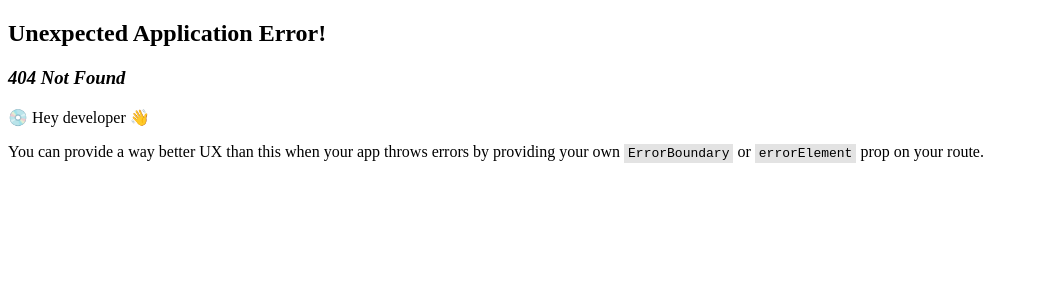
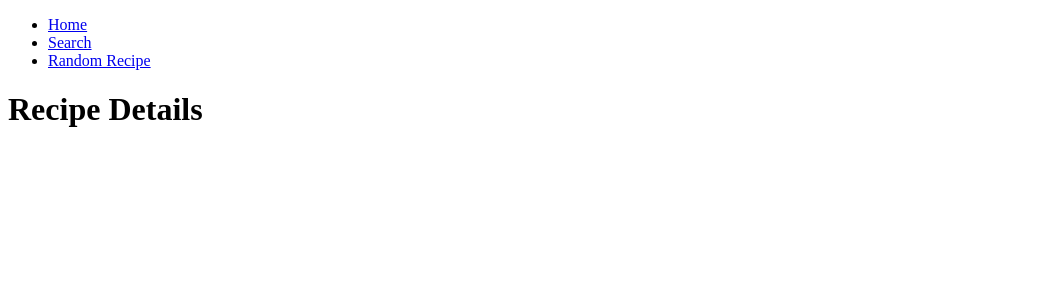
Before and after one commit to osu-cs494-w24/final-project-team-42, a React (Vite) app: page /search/1 in a window 1280 px wide. Before the commit this address had no page. Shown: the top 300 px of the page, without its empty margins (0-1039 px from the left). Built offline with nearby package versions, Linux system fonts and the light colour scheme.

Commit message:
added initial details page with new router

```diff
--- /dev/null
+++ b/src/Routes.jsx
@@ -0,0 +1,46 @@
+import {
+    Link,
+    NavLink,
+    Outlet,
+    useParams,
+    useSearchParams,
+    useRouteError
+} from 'react-router-dom'
+
+
+export function Home() {
+    return (
+        <>
+            <h1>Home</h1>
+            <p><Link to="/search">Search</Link></p>
+            <p><Link to="/random-recipe">Random Recipe</Link></p>
+        </>
+    )
+}
+
+export function Root(props) {
+    const { children } = props
+    return (
+        <>
+            <nav>
+                <ul>
+                    <li><NavLink to="/">Home</NavLink></li>
+                    <li><NavLink to="/search">Search</NavLink></li>
+                    <li><NavLink to="/random-recipe">Random Recipe</NavLink></li>
+                </ul>
+            </nav>
+            <main>{children || <Outlet />}</main>
+        </>
+    )
+}
+
+export function ErrorPage() {
+    const error = useRouteError()
+    console.error(error)
+    return (
+        <>
+            <h1>Error</h1>
+            <p>{error.statusText || error.message}</p>
+        </>
+    )
+}
--- a/src/main.jsx
+++ b/src/main.jsx
@@ -9,12 +9,21 @@ import FetchSearch from './pages/Search'
 import RandomSearch from './pages/RandomSearch'
 import RecipeDetails from './pages/RecipeDetails'
 
+import { Root, Home, ErrorPage } from './Routes'
+
 const queryClient = new QueryClient()
 
 const router = createBrowserRouter([
     {
         path: "/",
-        element: <RandomSearch />,
+        element: <Root />,
+        errorElement: <Root><ErrorPage /></Root>,
+        children: [
+            { index: true, element: <Home /> },
+            { path: "search", element: <FetchSearch /> },
+            { path: "search/:recipe", element: <RecipeDetails /> },
+            { path: "random-recipe", element: <RandomSearch /> }
+        ]
     }
 ])
 
--- a/src/pages/RecipeDetails.jsx
+++ b/src/pages/RecipeDetails.jsx
@@ -1,10 +1,34 @@
+import { useParams } from "react-router-dom"
+import { useEffect, useState } from 'react';
+
 export default function RecipeDetails() {
     // TODO: find a way to grab the data from the recipe that was clicked on from the search page
     // Display the individual recipe details and style it to make it look nice and be responsive
 
+    const recipeId = useParams()
+    console.log("== params:", recipeId)
+
+    const [recipeDetails, setRecipeDetails] = useState(null)
+
+    useEffect(() => {
+        fetchRecipeDetails(recipeId)
+    }, [recipeId])
+
+    const fetchRecipeDetails = async (id) => {
+        try {
+            const response = await fetch(`https://api.spoonacular.com/recipes/${id}?apiKey=${API_KEY}`)
+            const data = await response.json()
+            setRecipeDetails(data)
+        } catch (error) {
+            console.error(error)
+        }
+    }
+
+
     return (
         <div>
             <h1>Recipe Details</h1>
+
         </div>
     )
 }
--- a/src/pages/Search.jsx
+++ b/src/pages/Search.jsx
@@ -1,7 +1,8 @@
 import { useEffect, useState } from 'react'
-import { useSearchParams } from 'react-router-dom'
+import { useSearchParams, Link, Outlet } from 'react-router-dom'
 import { useQuery } from '@tanstack/react-query'
 import { css } from '@emotion/react'
+
 
 import ErrorContainer from '../components/ErrorContainer'
 import Spinner from '../components/Spinner'
@@ -128,7 +129,9 @@ export default function Search() {
             <ul css={styles}>
                 {data?.results && data.results.map(recipe => (
                     <li key={recipe.id}>
-                        <a href='/details'>{recipe.title}</a>
+                        <p>
+                            <Link to={`/search/${recipe.id}`}>{recipe.title}</Link>
+                        </p>
                         <img src={recipe.image} alt={recipe.title}/>
                     </li>
                 ))}
```
